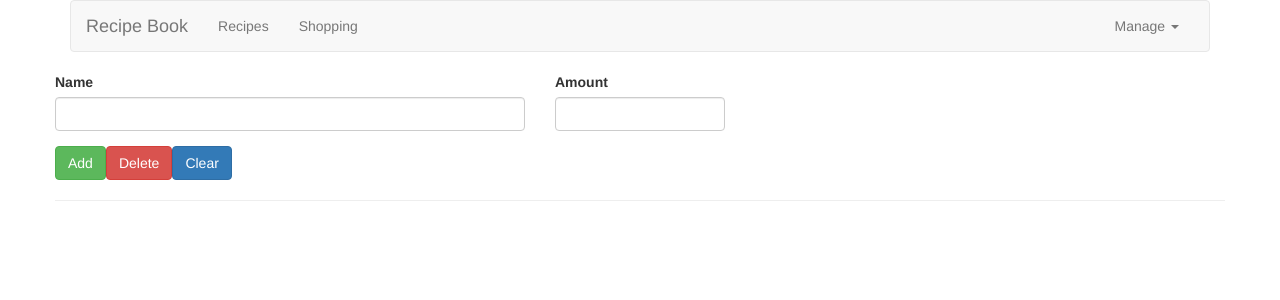
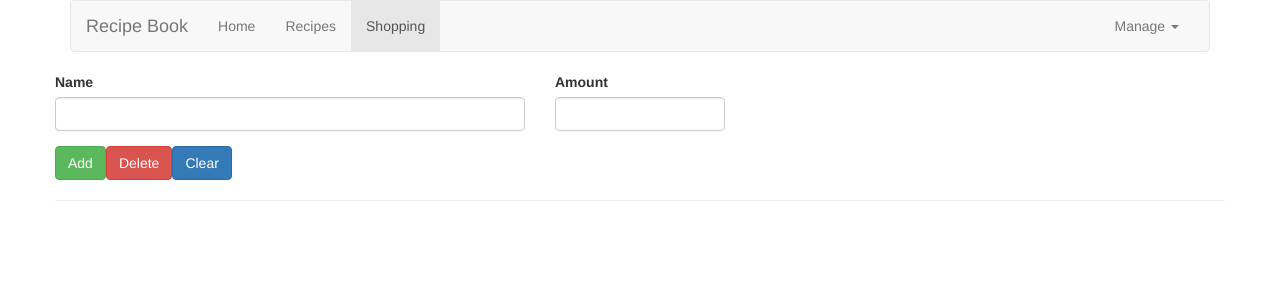
Before and after one commit to RobertoJuarez/angular-course, an Angular app in the folder course-project/: page /shopping in a window 1280 px wide. Shown: the top 300 px of the page. Built offline with nearby package versions, Linux system fonts and the light colour scheme.

Commit message:
slide 114

```diff
--- a/course-project/src/app/header/header.component.html
+++ b/course-project/src/app/header/header.component.html
@@ -12,13 +12,24 @@
 
       <ul class="nav navbar-nav">
 
-        <li href="#">
+        <li
+          routerLinkActive="active"
+          [routerLinkActiveOptions]="{ exact: true }">
+          <a routerLink="/">Home</a>
+        </li>
+
+        <li
+          routerLinkActive="active"
+          [routerLinkActiveOptions]="{ exact: true }">
           <a routerLink="/recipes">Recipes</a>
         </li>
 
-        <li href="#">
+        <li
+          routerLinkActive="active"
+          [routerLinkActiveOptions]="{ exact: true }">
           <a routerLink="/shopping">Shopping</a>
         </li>
+
       </ul>
 
       <ul class="nav navbar-nav navbar-right">
```
